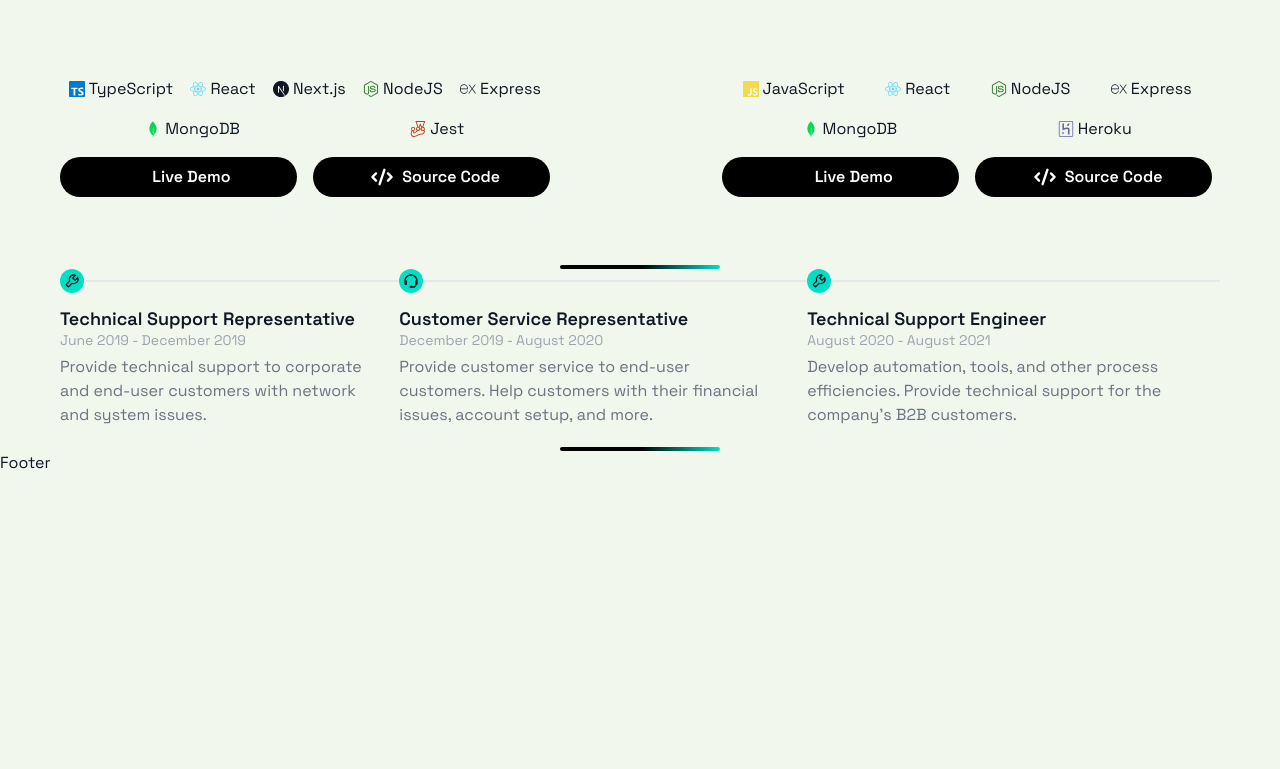
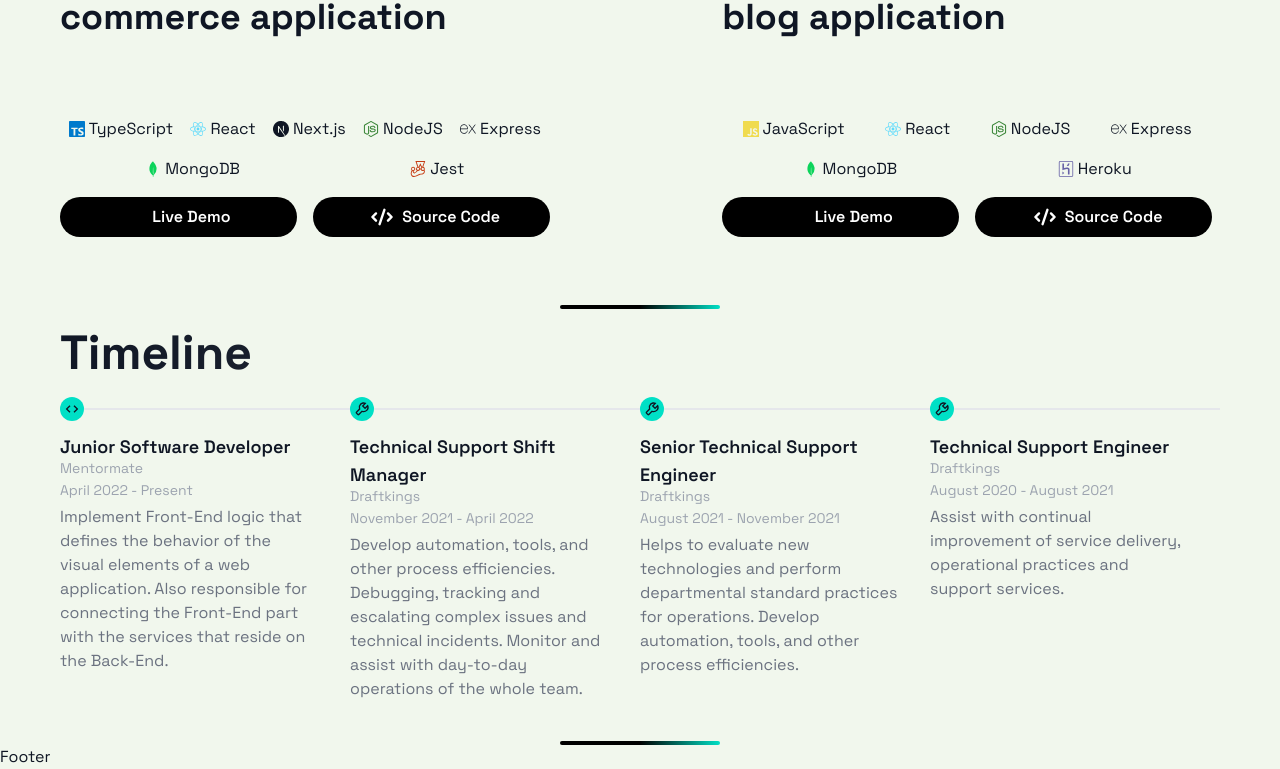
Before and after one commit to tsvetislavt99/portfolio-next, a Next.js app: page / in a window 1280 px wide. Shown: the part 1675-2444 px from the top of the page. Before the commit the page ends 2150 px from the top, so only its background shows below. Built offline with nearby package versions, Linux system fonts and the light colour scheme.

Commit message:
Align timeline items | add margin to sections (#3)

```diff
--- a/src/components/Hero/Hero.tsx
+++ b/src/components/Hero/Hero.tsx
@@ -4,7 +4,7 @@ import React from 'react';
 
 export default function Hero(): JSX.Element {
   return (
-    <div className="relative flex mt-10 mx-auto max-w-[1240px] min-h-[300px]">
+    <div className="relative flex my-10 mx-auto max-w-[1240px] min-h-[300px]">
       <ParticlesContainer />
       <div className="px-5 sm:px-10 absolute top-0 left-0 z-1 select-none">
         <h1 className="py-5 text-3xl sm:text-7xl font-bold text-transparent bg-clip-text bg-gradient-to-r from-dark-primary to-dark-primary/80 dark:from-light-primary dark:to-light-primary/70">
--- a/src/components/Technologies/Technologies.tsx
+++ b/src/components/Technologies/Technologies.tsx
@@ -4,7 +4,7 @@ import { technologiesData } from './technologiesData';
 
 export default function Technologies() {
   return (
-    <div className="mx-auto max-w-[1240px]">
+    <div className="mx-auto max-w-[1240px] mb-10">
       <h1 className="py-5 px-5 sm:px-10 text-2xl sm:text-5xl font-bold text-transparent bg-clip-text bg-gradient-to-r from-dark-primary to-dark-primary/80 dark:from-light-primary dark:to-light-primary/70">
         Technologies
       </h1>
--- a/src/components/Timeline/Timeline.tsx
+++ b/src/components/Timeline/Timeline.tsx
@@ -4,8 +4,11 @@ import { timelineData } from './timelineData';
 
 export default function Timeline() {
   return (
-    <section>
-      <ol className="max-w-[1240px] mx-auto px-10 items-center sm:flex">
+    <section className="mx-auto max-w-[1240px]">
+      <h1 className="py-5 px-5 sm:px-10 text-2xl sm:text-5xl font-bold text-transparent bg-clip-text bg-gradient-to-r from-dark-primary to-dark-primary/80 dark:from-light-primary dark:to-light-primary/70">
+        Timeline
+      </h1>
+      <ol className="max-w-[1240px] mx-auto px-10 items-start sm:flex mb-10">
         {timelineData.map((timeline) => (
           <TimelineCard key={timeline.title} {...timeline} />
         ))}
--- a/src/components/Timeline/timelineData.ts
+++ b/src/components/Timeline/timelineData.ts
@@ -1,22 +1,33 @@
 export const timelineData = [
   {
-    title: 'Technical Support Representative',
+    title: 'Junior Software Developer',
+    company: 'Mentormate',
     description:
-      'Provide technical support to corporate and end-user customers with network and system issues.',
-    iconTitle: 'technical',
-    fromTo: 'June 2019 - December 2019',
+      'Implement Front-End logic that defines the behavior of the visual elements of a web application. Also responsible for connecting the Front-End part with the services that reside on the Back-End.',
+    iconTitle: 'development',
+    fromTo: 'April 2022 - Present',
   },
   {
-    title: 'Customer Service Representative',
+    title: 'Technical Support Shift Manager',
+    company: 'Draftkings',
     description:
-      'Provide customer service to end-user customers. Help customers with their financial issues, account setup, and more.',
-    iconTitle: 'support',
-    fromTo: 'December 2019 - August 2020',
+      'Develop automation, tools, and other process efficiencies. Debugging, tracking and escalating complex issues and technical incidents. Monitor and assist with day-to-day operations of the whole team.',
+    iconTitle: 'technical',
+    fromTo: 'November 2021 - April 2022',
+  },
+  {
+    title: 'Senior Technical Support Engineer',
+    company: 'Draftkings',
+    description:
+      'Helps to evaluate new technologies and perform departmental standard practices for operations. Develop automation, tools, and other process efficiencies.',
+    iconTitle: 'technical',
+    fromTo: 'August 2021 - November 2021',
   },
   {
     title: 'Technical Support Engineer',
+    company: 'Draftkings',
     description:
-      'Develop automation, tools, and other process efficiencies. Provide technical support for the company’s B2B customers.',
+      'Assist with continual improvement of service delivery, operational practices and support services.',
     iconTitle: 'technical',
     fromTo: 'August 2020 - August 2021',
   },
--- a/src/components/TimelineCard/TimelineCard.tsx
+++ b/src/components/TimelineCard/TimelineCard.tsx
@@ -6,6 +6,7 @@ interface TimelineCardProps {
   description: string;
   iconTitle: string;
   fromTo: string;
+  company: string;
 }
 
 export default function TimelineCard({
@@ -13,6 +14,7 @@ export default function TimelineCard({
   description,
   iconTitle,
   fromTo,
+  company,
 }: TimelineCardProps): JSX.Element {
   const icon = React.useMemo(() => {
     const icon = timelineIconsMap.get(iconTitle);
@@ -20,7 +22,7 @@ export default function TimelineCard({
   }, [iconTitle]);
 
   return (
-    <li className="relative mb-6 sm:mb-0">
+    <li className="relative mb-6 sm:mb-0 flex-1">
       <div className="flex items-center">
         <div className="flex z-10 justify-center items-center w-6 h-6 bg-light-secondary rounded-full  shrink-0">
           {icon}
@@ -31,6 +33,9 @@ export default function TimelineCard({
         <h3 className="text-dark-primary dark:text-light-primary text-lg font-semibold">
           {title}
         </h3>
+        <p className="block mb-2 text-sm font-normal leading-none text-gray-400 dark:text-gray-500">
+          {company}
+        </p>
         <time className="block mb-2 text-sm font-normal leading-none text-gray-400 dark:text-gray-500">
           {fromTo}
         </time>
```
